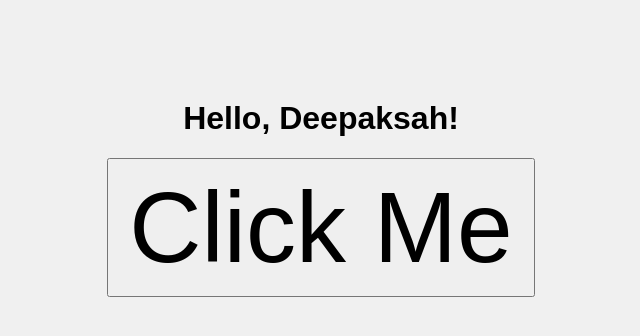
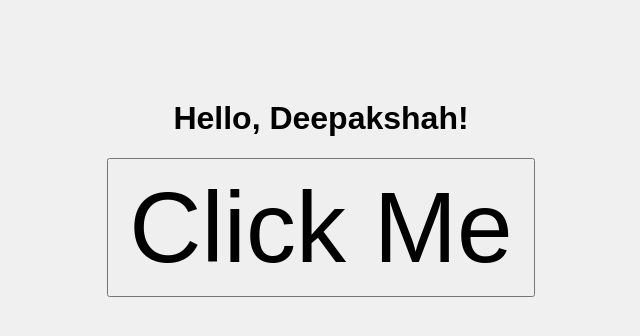
Before and after one commit to dipak560035/part, a plain HTML site: page index.html in a window 1280 px wide. Shown: the whole page, without its empty margins (319-959 px from the left). Drawn offline with Linux system fonts and the light colour scheme.

Commit message:
name changed

```diff
--- a/index.html
+++ b/index.html
@@ -6,7 +6,7 @@
   <link rel="stylesheet" href="style.css"> <!-- Linking CSS -->
 </head>
 <body>
-  <h1>Hello, Deepaksah!</h1>
+  <h1>Hello, Deepakshah!</h1>
   <button onclick="showMessage()">Click Me</button>
 
   <script src="script.js"></script> <!-- Linking JS -->
```
